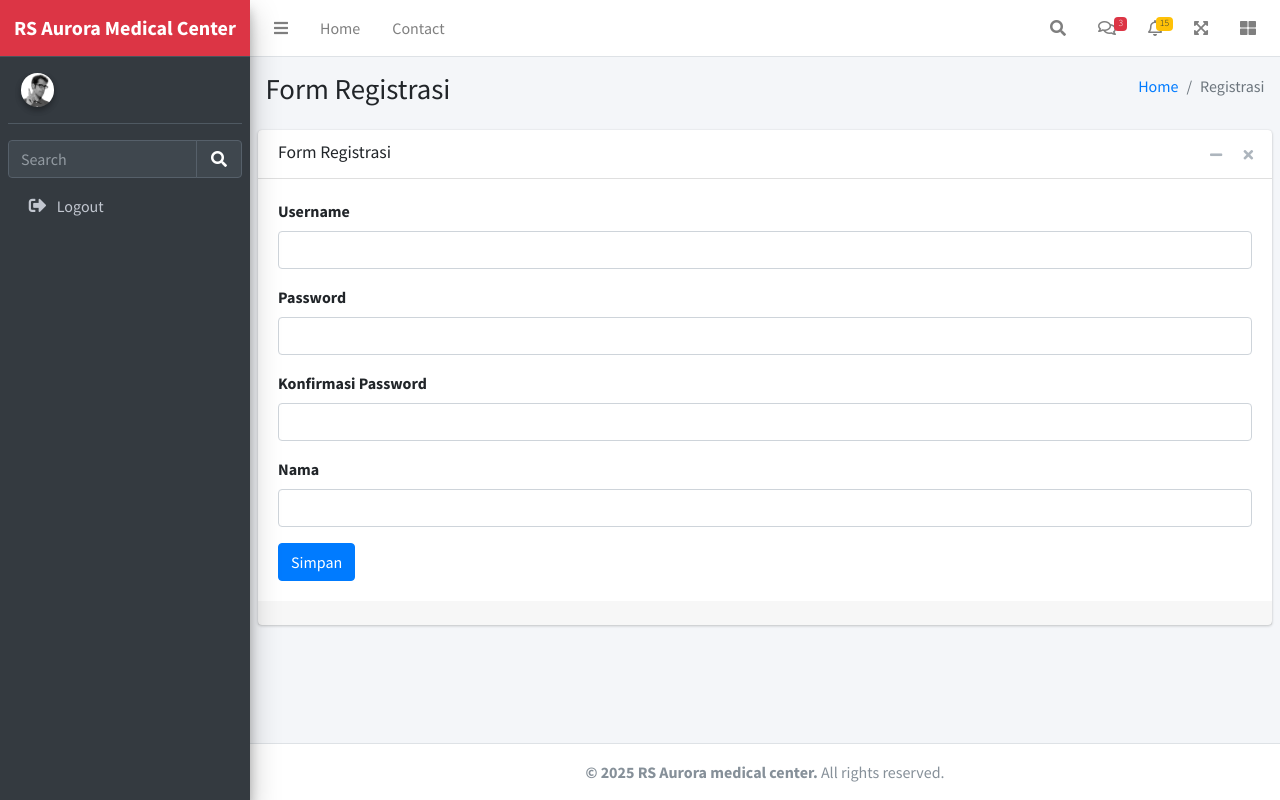
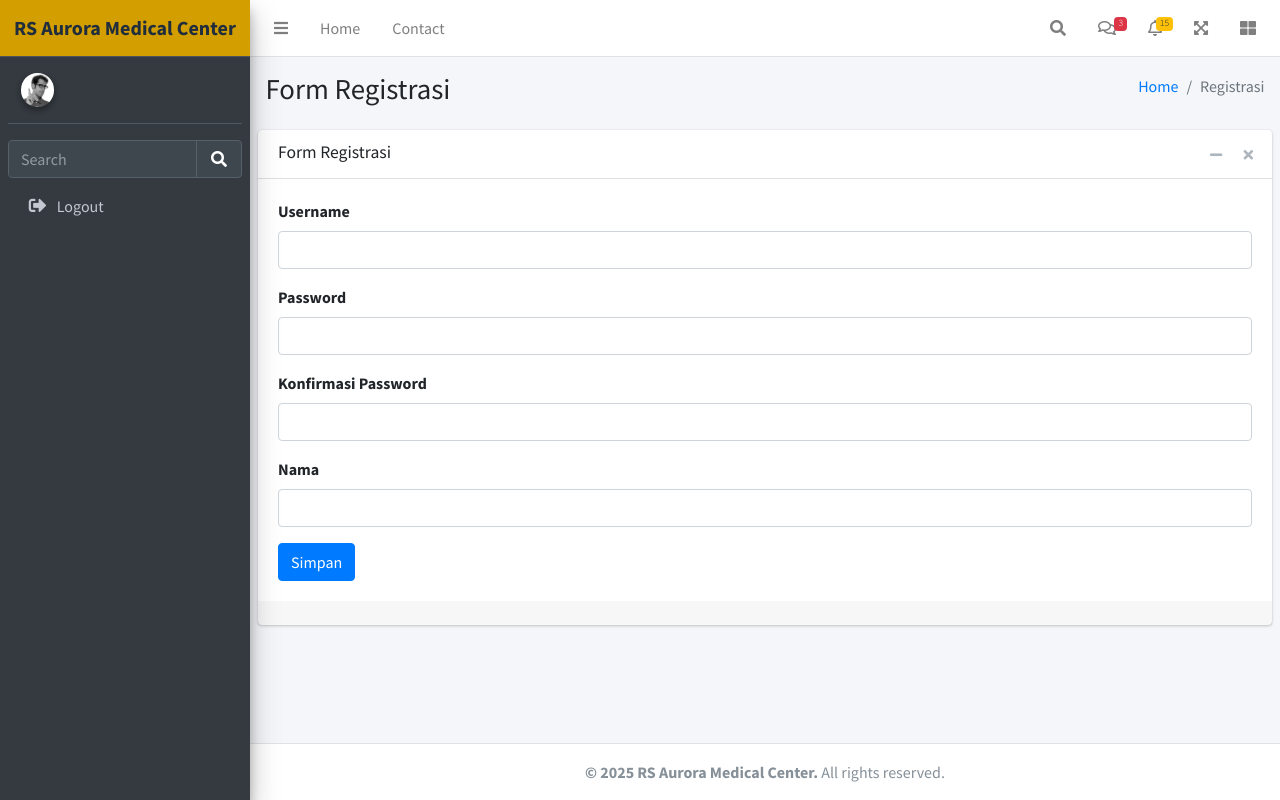
Before and after one commit to MarizaAnasytasha/CI_RSCACA, a CodeIgniter app: page /database/index.php/auth/register in a window 1280 px wide. Run offline with CodeIgniter, Linux system fonts and the light colour scheme; some libraries are stand-ins or nearby versions.

Commit message:
tugas uas

```diff
--- a/application/views/templates/footer.php
+++ b/application/views/templates/footer.php
@@ -1,5 +1,5 @@
 <footer class="main-footer text-center">
-  <strong>&copy; <?= date('Y'); ?> RS Aurora medical center.</strong> All rights reserved.
+  <strong>&copy; <?= date('Y'); ?> RS Aurora Medical Center.</strong> All rights reserved.
 </footer>
 
 
--- a/application/views/templates/header.php
+++ b/application/views/templates/header.php
@@ -199,7 +199,7 @@
   <!-- Main Sidebar Container -->
   <aside class="main-sidebar sidebar-dark-primary elevation-4">
     <!-- Brand Logo -->
-    <a href="#" class="brand-link bg-red text-white text-center">
+    <a href="#" class="brand-link bg-warning text-white text-center">
   <span class="brand-text font-weight-bold">RS Aurora Medical Center</span>
 </a>
 
```
